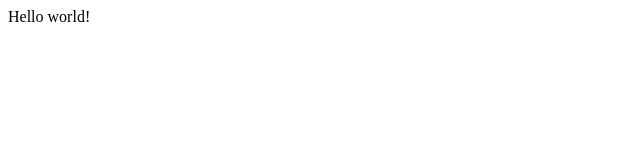
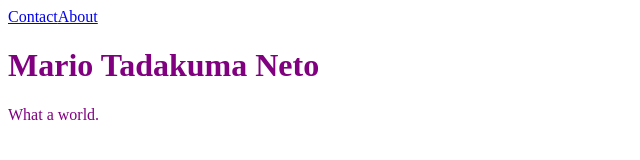
Before and after one commit to nettotkm/blog, a Gatsby site: page / in a window 1280 px wide. Shown: the whole page, without its empty margins (0-640 px from the left). Built offline with nearby package versions, Linux system fonts and the light colour scheme; Gatsby itself is replaced by a stand-in of ours.

Commit message:
first blog lines

```diff
--- /dev/null
+++ b/src/components/header.js
@@ -0,0 +1,2 @@
+import React from "react"
+export default props => <h1>{props.headerText}</h1>
--- /dev/null
+++ b/src/pages/about.js
@@ -0,0 +1,11 @@
+import React from "react"
+import { Link } from "gatsby"
+import Header from "../components/header"
+export default () => (
+  <div style={{ color: `teal` }}>
+    <Link to="/">Home</Link>
+    <Header headerText="About Gatsby" />
+    <Header headerText="It`s pretty coll " />
+    <p>Such wow. Very React.</p>
+  </div>
+)
--- a/src/pages/index.js
+++ b/src/pages/index.js
@@ -1,3 +1,12 @@
 import React from "react"
+import { Link } from "gatsby"
+import Header from "../components/header"
+export default () => (
+  <div style={{ color: `purple` }}>
+    <Link to="/contact">Contact</Link>
+    <Link to="/about">About</Link>
+    <Header headerText="Mario Tadakuma Neto" />
 
-export default () => <div>Hello world!</div>
+    <p>What a world.</p>
+  </div>
+)
```
Also changed, not shown: src/pages/contact.js (added, +10 -0 lines).
